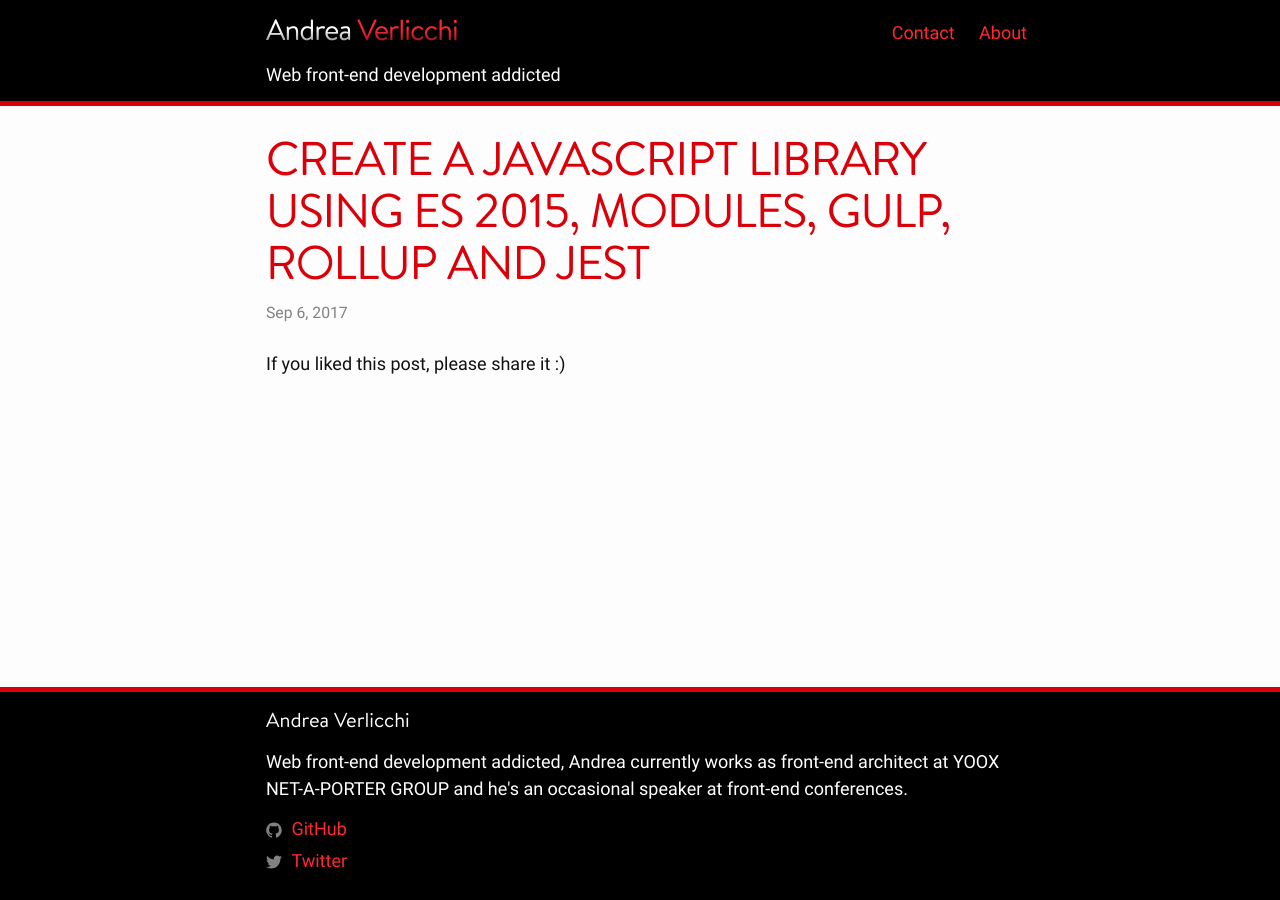
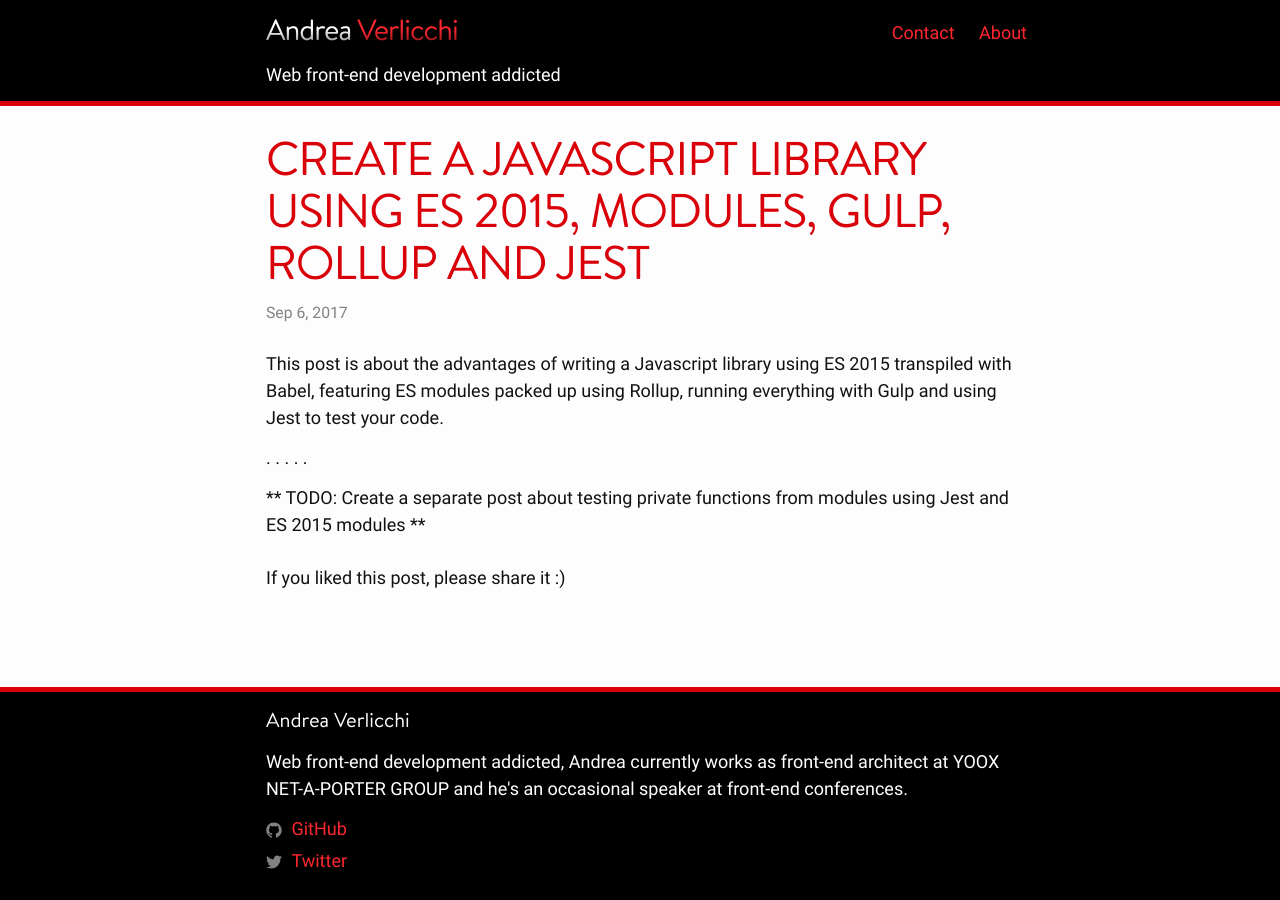
Before and after one commit to verlok/verlok.github.io, a Jekyll site: the page built from _posts/2017-09-06-create-a-javascript-library-using-es2015-modules-gulp-rollup-jest.md, in a window 1280 px wide. Built offline with Jekyll 4.4.1, drawn with Linux system fonts in a browser that asks for light colours; comment, search, counter and statistics services are not loaded.

Commit message:
Changed intro

```diff
--- a/_posts/2017-09-06-create-a-javascript-library-using-es2015-modules-gulp-rollup-jest.md
+++ b/_posts/2017-09-06-create-a-javascript-library-using-es2015-modules-gulp-rollup-jest.md
@@ -6,3 +6,13 @@
 - best practices
 tags: [es 2015, modules, javascript, gulp, rollup]
 ---
+
+This post is about the advantages of writing a Javascript library using ES 2015 transpiled with Babel, featuring ES modules packed up using Rollup, running everything with Gulp and using Jest to test your code.
+
+.
+.
+.
+.
+.
+
+** TODO: Create a separate post about testing private functions from modules using Jest and ES 2015 modules **
```
